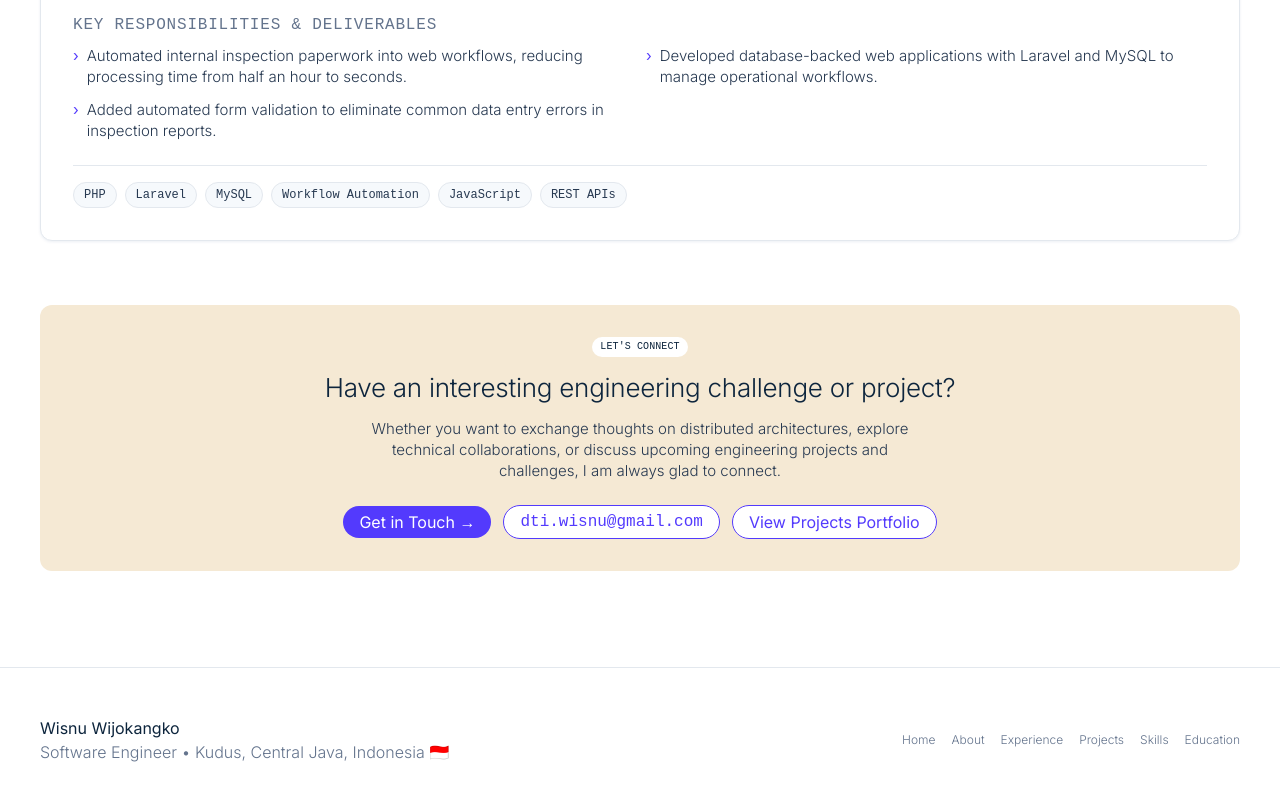
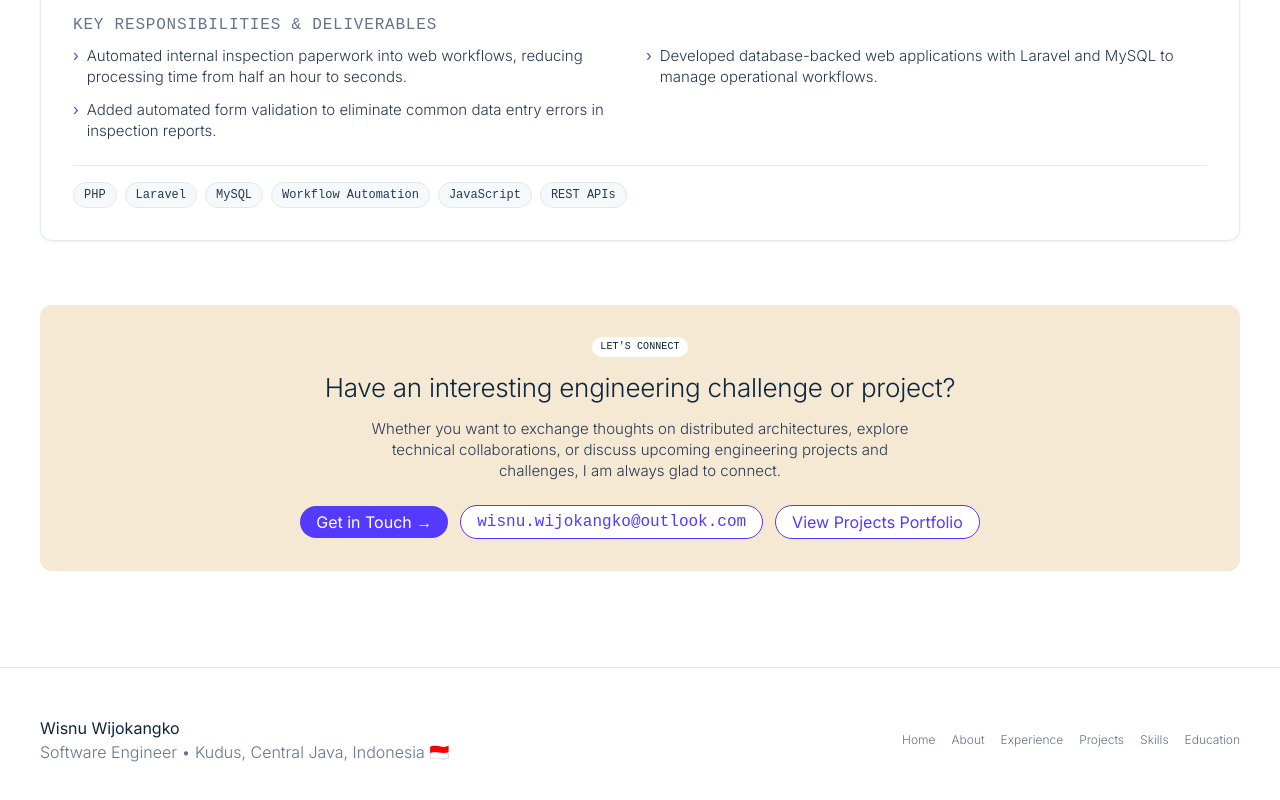
Before and after one commit to wisnuwijo/wisnuwijo.github.io, a Next.js app: page /experiences in a window 1280 px wide. Shown: the part 2404-3204 px from the top of the page. Built offline with nearby package versions, Linux system fonts and the light colour scheme.

Commit message:
chore: update contact email to wisnu.wijokangko@outlook.com

```diff
--- a/src/app/_components/Navbar.js
+++ b/src/app/_components/Navbar.js
@@ -46,12 +46,12 @@ export default function Navbar() {
   }
 
   const handleCopyEmail = () => {
-    const email = 'dti.wisnu@gmail.com'
+    const email = 'wisnu.wijokangko@outlook.com'
     navigator.clipboard.writeText(email).then(() => {
-      triggerToast('dti.wisnu@gmail.com copied to clipboard!')
+      triggerToast('wisnu.wijokangko@outlook.com copied to clipboard!')
       posthog.capture('copied_email_clipboard')
     }).catch(() => {
-      triggerToast('Email: dti.wisnu@gmail.com')
+      triggerToast('Email: wisnu.wijokangko@outlook.com')
     })
   }
 
@@ -198,7 +198,7 @@ export default function Navbar() {
                 isDarkPage ? '!text-white !border-white/20' : ''
               }`}
             >
-              dti.wisnu@gmail.com (Copy)
+              wisnu.wijokangko@outlook.com (Copy)
             </button>
             <Link
               href="/about"
--- a/src/app/about/page.js
+++ b/src/app/about/page.js
@@ -23,12 +23,12 @@ export default function AboutPage() {
   }
 
   const handleCopyEmail = () => {
-    const email = 'dti.wisnu@gmail.com'
+    const email = 'wisnu.wijokangko@outlook.com'
     navigator.clipboard.writeText(email).then(() => {
-      triggerToast('dti.wisnu@gmail.com copied to clipboard!')
+      triggerToast('wisnu.wijokangko@outlook.com copied to clipboard!')
       posthog.capture('copied_email_clipboard')
     }).catch(() => {
-      triggerToast('Email: dti.wisnu@gmail.com')
+      triggerToast('Email: wisnu.wijokangko@outlook.com')
     })
   }
 
@@ -96,11 +96,11 @@ export default function AboutPage() {
                     <InboxArrowDownIcon className="w-5 h-5 text-primary" />
                     <span className="font-light text-sm">Email:</span>
                     <a
-                      href="mailto:dti.wisnu@gmail.com"
+                      href="mailto:wisnu.wijokangko@outlook.com"
                       className="text-primary hover:underline font-mono text-sm"
                       onClick={() => posthog.capture('clicked_email_link')}
                     >
-                      dti.wisnu@gmail.com
+                      wisnu.wijokangko@outlook.com
                     </a>
                   </div>
                   <div className="flex items-center gap-3">
@@ -199,11 +199,11 @@ export default function AboutPage() {
 
                 <div className="pt-4 space-y-2">
                   <a
-                    href="mailto:dti.wisnu@gmail.com"
+                    href="mailto:wisnu.wijokangko@outlook.com"
                     onClick={() => posthog.capture('clicked_email_link')}
                     className="btn-primary-pill w-full justify-center !py-2.5 !text-xs"
                   >
-                    <span>Send Email (dti.wisnu@gmail.com)</span>
+                    <span>Send Email (wisnu.wijokangko@outlook.com)</span>
                   </a>
                   <button onClick={handleCopyEmail} className="btn-secondary w-full justify-center !text-xs !border-hairline">
                     <span>Copy Contact Email</span>
--- a/src/app/educations/page.js
+++ b/src/app/educations/page.js
@@ -137,11 +137,11 @@ export default function EducationsPage() {
                 <span>About &amp; Background Profile →</span>
               </Link>
               <a
-                href="mailto:dti.wisnu@gmail.com"
+                href="mailto:wisnu.wijokangko@outlook.com"
                 className="btn-secondary font-mono text-xs"
                 onClick={() => posthog.capture('clicked_email_link')}
               >
-                <span>dti.wisnu@gmail.com</span>
+                <span>wisnu.wijokangko@outlook.com</span>
               </a>
             </div>
           </div>
--- a/src/app/experiences/page.js
+++ b/src/app/experiences/page.js
@@ -92,12 +92,12 @@ export default function ExperiencesPage() {
   }
 
   const handleCopyEmail = () => {
-    const email = 'dti.wisnu@gmail.com'
+    const email = 'wisnu.wijokangko@outlook.com'
     navigator.clipboard.writeText(email).then(() => {
-      triggerToast('dti.wisnu@gmail.com copied to clipboard!')
+      triggerToast('wisnu.wijokangko@outlook.com copied to clipboard!')
       posthog.capture('copied_email_clipboard')
     }).catch(() => {
-      triggerToast('Email: dti.wisnu@gmail.com')
+      triggerToast('Email: wisnu.wijokangko@outlook.com')
     })
   }
 
@@ -226,11 +226,11 @@ export default function ExperiencesPage() {
                 <span>Get in Touch →</span>
               </Link>
               <a
-                href="mailto:dti.wisnu@gmail.com"
+                href="mailto:wisnu.wijokangko@outlook.com"
                 className="btn-secondary font-mono text-xs"
                 onClick={() => posthog.capture('clicked_email_link')}
               >
-                <span>dti.wisnu@gmail.com</span>
+                <span>wisnu.wijokangko@outlook.com</span>
               </a>
               <Link
                 href="/portfolio"
--- a/src/app/page.js
+++ b/src/app/page.js
@@ -242,11 +242,11 @@ export default function Home() {
                   <span>Get in Touch →</span>
                 </Link>
                 <a
-                  href="mailto:dti.wisnu@gmail.com"
+                  href="mailto:wisnu.wijokangko@outlook.com"
                   onClick={() => posthog.capture('clicked_email_link')}
                   className="btn-secondary font-mono text-xs"
                 >
-                  <span>dti.wisnu@gmail.com</span>
+                  <span>wisnu.wijokangko@outlook.com</span>
                 </a>
               </div>
             </div>
```
